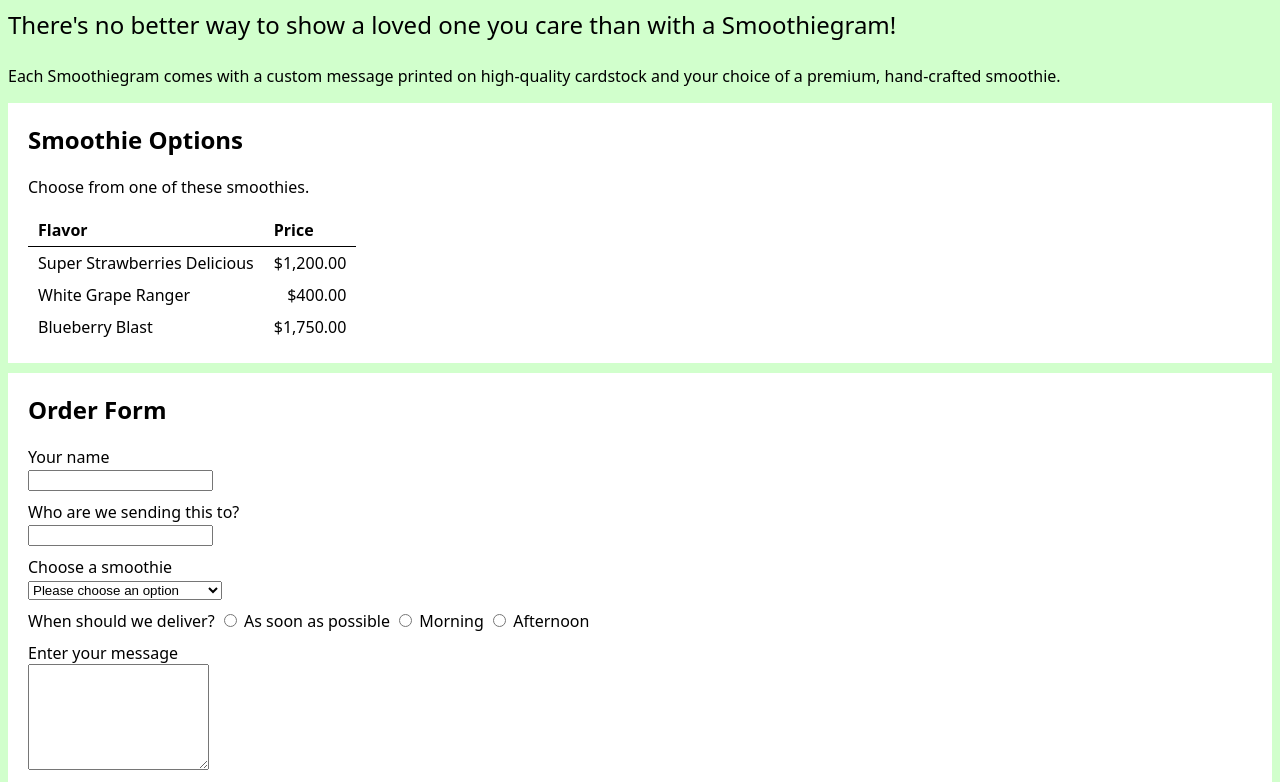
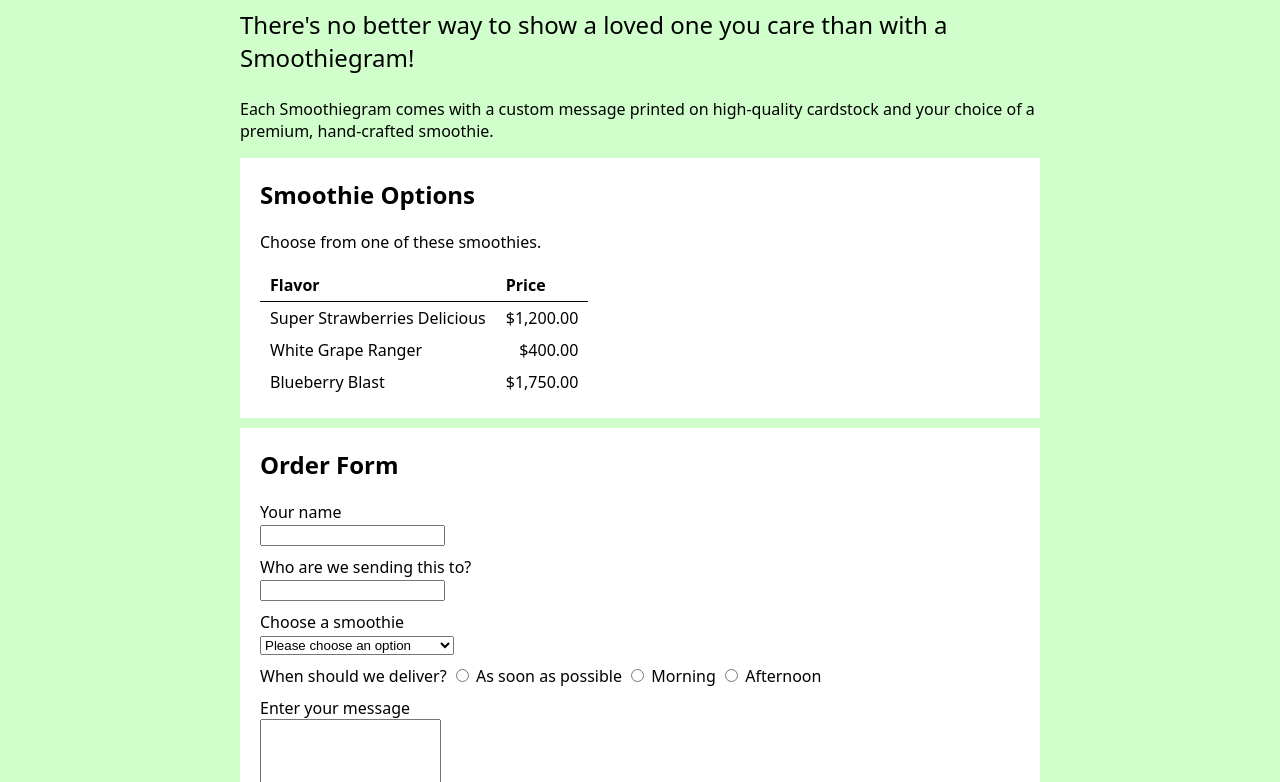
Before and after one commit to sbrown3212/wb-html-css-basics, a plain HTML site: page index.html in a window 1280 px wide. Shown: the part 80-862 px from the top of the page. Drawn offline with Linux system fonts and the light colour scheme.

Commit message:
completed lab

```diff
--- a/index.html
+++ b/index.html
@@ -8,6 +8,7 @@
   </head>
 
   <body>
+    <div id="container">
       <header>
         <h1>
           Order a Smoothiegram
@@ -106,5 +107,6 @@
 
         </section>
       </main>
+    </div>
   </body>
 </html>
--- a/styles.css
+++ b/styles.css
@@ -51,3 +51,8 @@ label {
 textarea {
     min-height: 100px;
 }
+
+#container {
+    max-width: 800px;
+    margin: 0 auto;
+}
```
Lines whose indentation alone changed are shown as unchanged.
